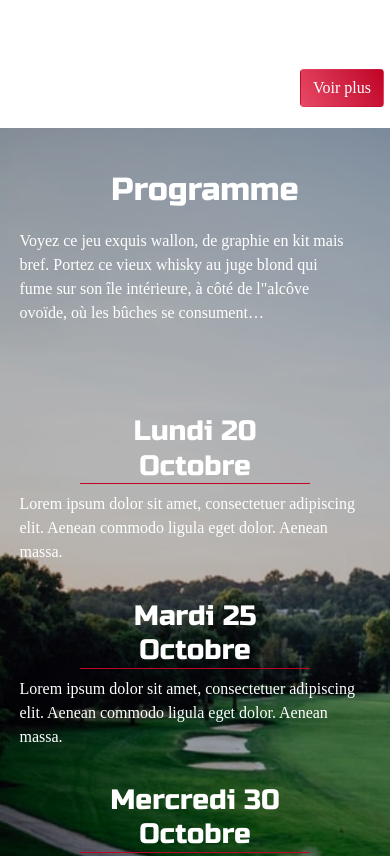
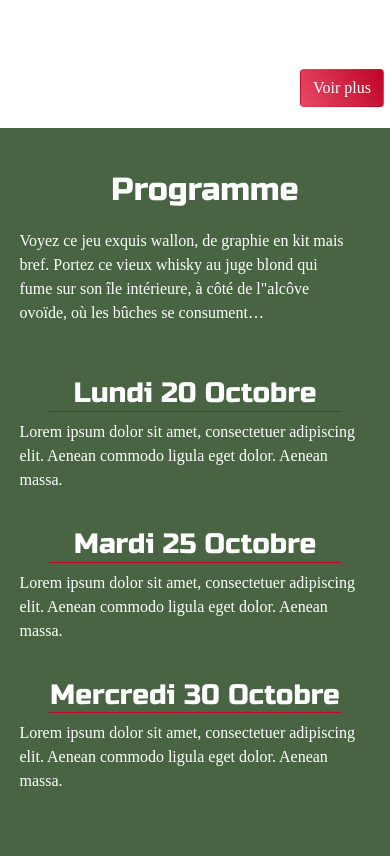
Before and after one commit to adrien24/Projet-S3, a plain HTML site: page Double_boggey/index.html in a window 390 px wide. Shown: the part 4143-4999 px from the top of the page. Drawn offline with nearby package versions, Linux system fonts and the light colour scheme; a web font is replaced by a local one.

Commit message:
Add files via upload

```diff
--- a/Double_boggey/css/mise_en_page.css
+++ b/Double_boggey/css/mise_en_page.css
@@ -363,15 +363,18 @@ body > div.programme.row > div.droite.col-lg-6.col-12 > h3:nth-child(5) {
 }
 
 
+
+
+body > div.programme.row > div.droite.col-lg-6.col-12 > h3 {
+
+    width: 35%;
+}
+
 body > div.programme.row > div.droite.col-lg-6.col-12 > h3{
     border-bottom: #BF0426 solid 0.2vw;
     z-index: 20;
     width: 26%;
     padding-top: 4%;
-}
-
-body > div.programme.row > div.droite.col-lg-6.col-12 > h3:nth-child(1) {
-    margin-top: 15%;
 }
 
 
@@ -720,6 +723,19 @@ body > div.adhesion.row.mt-0.bg-white.d-flex.mr-lg-5.pr-lg-5.pl-lg-5.mt-lg-0.ml-
     body > footer > a{
        margin-bottom: 2%;
     }
+
+    body > div.programme.row > div.droite.col-lg-6.col-12 > h3,body > div.programme.row > div.droite.col-lg-6.col-12 > h3:nth-child(5){
+        width: 75%;
+        text-align: center;
+
+    }
+
+
+
+    body > div.programme.row{
+        background-color: #496442!important;
+        background: none;
+    }
 }
 
 @media screen and (min-width: 641px) and (max-width: 991px) {
--- a/Double_boggey/index.html
+++ b/Double_boggey/index.html
@@ -268,15 +268,15 @@
     </div>
 
     <div class="droite col-lg-6 col-12">
-        <h3 class="text-white ml-auto mr-auto" style="width: 59%">Lundi 20 Octobre<span></span></h3>
+        <h3 class="text-white ml-lg-0 mr-lg-0 ml-auto mr-auto ">Lundi 20 Octobre<span></span></h3>
 
         <p class="text-white ">Lorem ipsum dolor sit amet, consectetuer adipiscing elit. Aenean
             commodo ligula eget dolor. Aenean massa.</p>
 
-        <h3 class=" text-white ml-auto mr-auto" style="width: 59%;text-align: center">Mardi 25 Octobre <span></span></h3>
+        <h3 class=" text-white ml-lg-0 mr-lg-0 ml-auto mr-auto  ">Mardi 25 Octobre <span></span></h3>
         <p>Lorem ipsum dolor sit amet, consectetuer adipiscing elit. Aenean
             commodo ligula eget dolor. Aenean massa.</p>
-        <h3 class=" text-white ml-auto mr-auto" style="width: 59%; text-align: center">Mercredi 30 Octobre<span></span></h3>
+        <h3 class=" text-white ml-lg-0 mr-lg-0 ml-auto mr-auto ">Mercredi 30 Octobre<span></span></h3>
 
         <p>Lorem ipsum dolor sit amet, consectetuer adipiscing elit. Aenean
             commodo ligula eget dolor. Aenean massa.</p>
```
